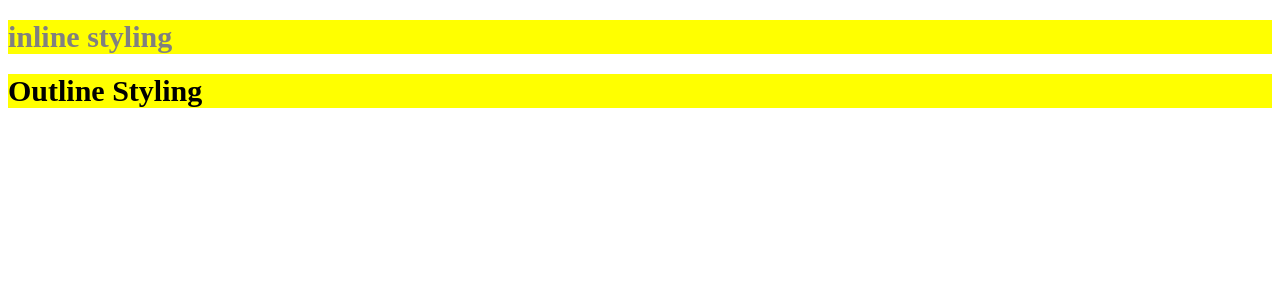
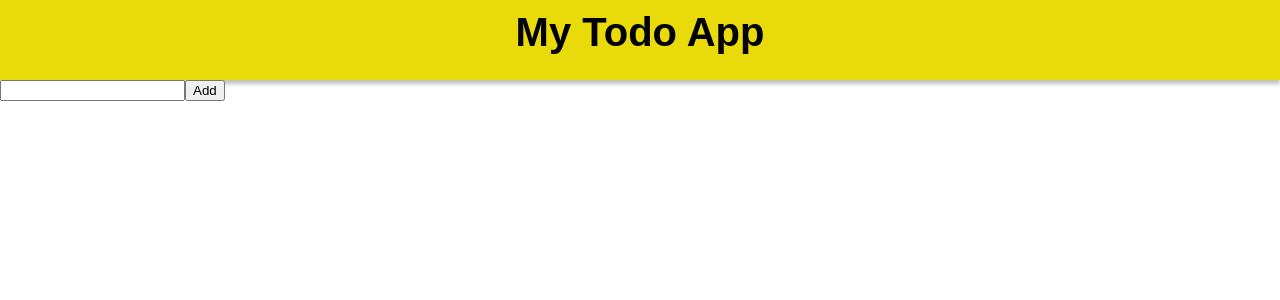
Before and after one commit to ramnoa/Todo-App, a React (Vite) app: page / in a window 1280 px wide. Shown: the top 300 px of the page. Built offline with nearby package versions, Linux system fonts and the light colour scheme.

Commit message:
Creating Header & Styling It

```diff
--- /dev/null
+++ b/src/App.css
@@ -0,0 +1,5 @@
+body{
+    margin: 0;
+    font-family: Arial, Helvetica, sans-serif;
+
+}
--- a/src/App.jsx
+++ b/src/App.jsx
@@ -1,16 +1,18 @@
 import Todo from "./Components/Todo"
-import Inline from "./Components/Inline"
-import Outline from "./Components/Outline"
-
+// import Inline from "./Components/Inline"
+// import Outline from "./Components/Outline"
+import Header from "./Components/Header"
+import "./App.css"
 function App() {
 
 
   return (
 
         <div className="hero">
-          {/* <Todo /> */}
-          <Inline />
-          <Outline />
+          <Header />
+          <Todo />
+          {/* <Inline />
+          <Outline /> */}
           </div>
 
   )
--- /dev/null
+++ b/src/Components/Header.jsx
@@ -0,0 +1,8 @@
+import styles from "./Headercomponent.module.css"
+export default function Header() {
+    return(
+        <div className={styles.Header}>
+            My Todo App
+        </div>
+
+    )}
--- /dev/null
+++ b/src/Components/Headercomponent.module.css
@@ -0,0 +1,9 @@
+.Header{
+    background-color: rgb(233, 218, 9);
+    text-align: center;
+    font-size: 40px;
+    font-weight: bold;
+    padding: 10px;
+    height: 60px;
+    box-shadow: 0px 4px 4px rgba(0, 0, 0, 0.25);
+}
```
